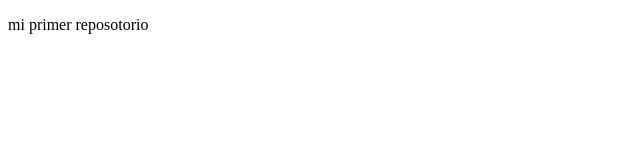
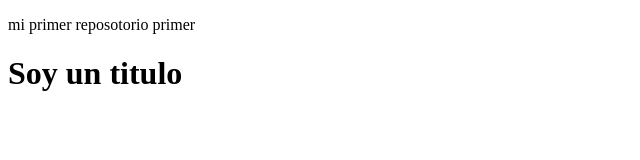
Before and after one commit to federicocontra/Nucba4917, a plain HTML site: page index.html in a window 1280 px wide. Shown: the whole page, without its empty margins (0-640 px from the left). Drawn offline with Linux system fonts and the light colour scheme.

Commit message:
agregue un h1

```diff
--- a/index.html
+++ b/index.html
@@ -6,6 +6,7 @@
     <title>Document</title>
 </head>
 <body>
-    <p>mi primer reposotorio</p>
+    <p>mi primer reposotorio primer</p>
+    <h1>Soy un titulo</h1>
 </body>
 </html>
```
